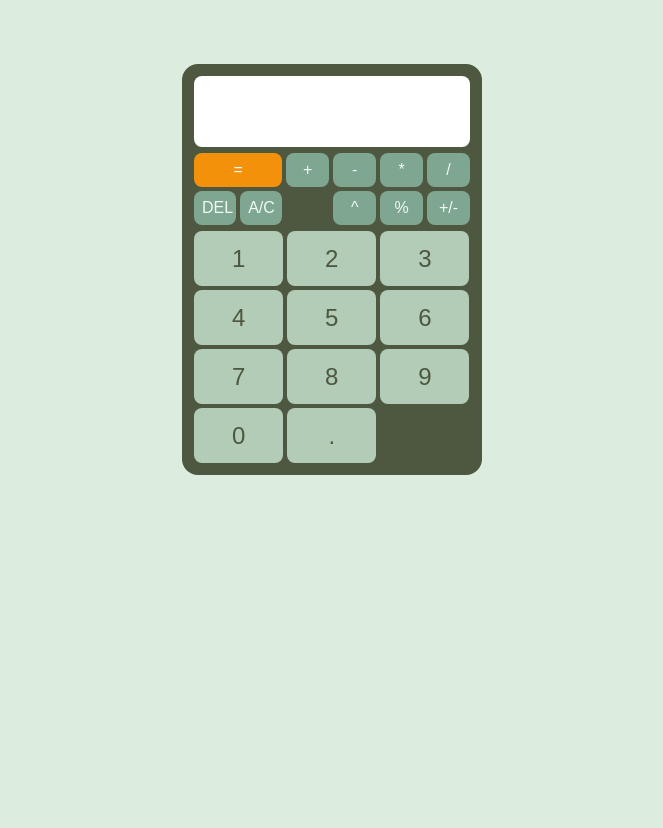
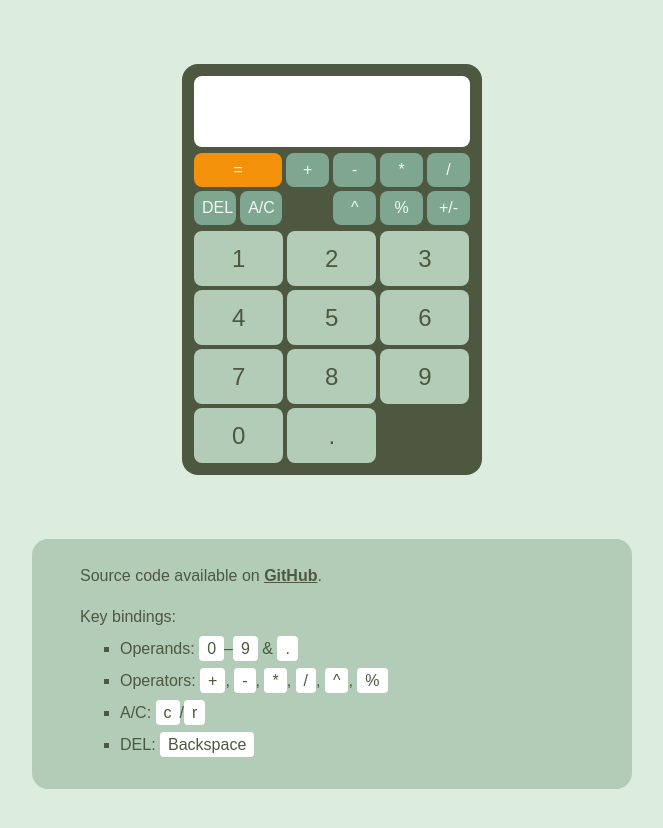
Before and after one commit to krzemian/TOP_calculator, a plain HTML site: page index.html in a window 1280 px wide. Shown: the whole page, without its empty margins (308-971 px from the left). Before the commit the page ends 800 px from the top, so only its background shows below. Drawn offline with Linux system fonts and the light colour scheme; a web font is replaced by a local one.

Commit message:
feat: Add footer note

```diff
--- a/index.html
+++ b/index.html
@@ -29,7 +29,6 @@
             <button id="btnNeg" class="calculator__button calculator__button--operator">+/-</button>
         </div>
     </div>
-    <!-- <div class="calculator__buttons-container"> -->
     <div class="calculator__operands">
         <button id="btn1" class="calculator__button calculator__button--operand">1</button>
         <button id="btn2" class="calculator__button calculator__button--operand">2</button>
@@ -43,7 +42,18 @@
         <button id="btn0" class="calculator__button calculator__button--operand">0</button>
         <button id="btnDot" class="calculator__button calculator__button--operand">.</button>
     </div>
-    <!-- </div> -->
+</div>
+<div class="description">
+<p>Source code available on <a href="https://github.com/krzemian/TOP_calculator">GitHub</a>.</p>
+<p class="description__key-bindings">Key bindings:
+    <ul>
+        <li>Operands: <code>0</code>–<code>9</code> & <code>.</code></li>
+        <li>Operators: <code>+</code>, <code>-</code>, <code>*</code>,
+            <code>/</code>, <code>^</code>, <code>%</code></li>
+        <li>A/C: <code>c</code>/<code>r</code></li>
+        <li>DEL: <code>Backspace</code></li>
+    </ul>
+</p>
 </div>
 </body>
 </html>
--- a/style.css
+++ b/style.css
@@ -125,3 +125,35 @@ body {
     background: #B2CCB7;
     color: var(--calculator-bg-color);
 }
+
+.description {
+    color: var(--calculator-bg-color);
+    width: calc(var(--calculator-width) * 2);
+    margin: 4rem auto;
+    /* text-align: center; */
+    background: #B2CCB7;
+    border-radius: var(--border-radius);
+    padding: 0.75rem 3rem;
+}
+
+.description a {
+    font-weight: bold;
+    color: inherit;
+}
+
+.description code {
+    background: rgb(255, 255, 255);
+    padding: 0.25em 0.5em;
+    border-radius: 4px;
+    line-height: 2;
+}
+
+.description ul {
+    margin: 0;
+    list-style-type: square;
+}
+
+.description__key-bindings {
+    margin: 0;
+    line-height: 2;
+}
```
Also changed, not shown: 1 other file. Lines whose indentation alone changed are shown as unchanged.
